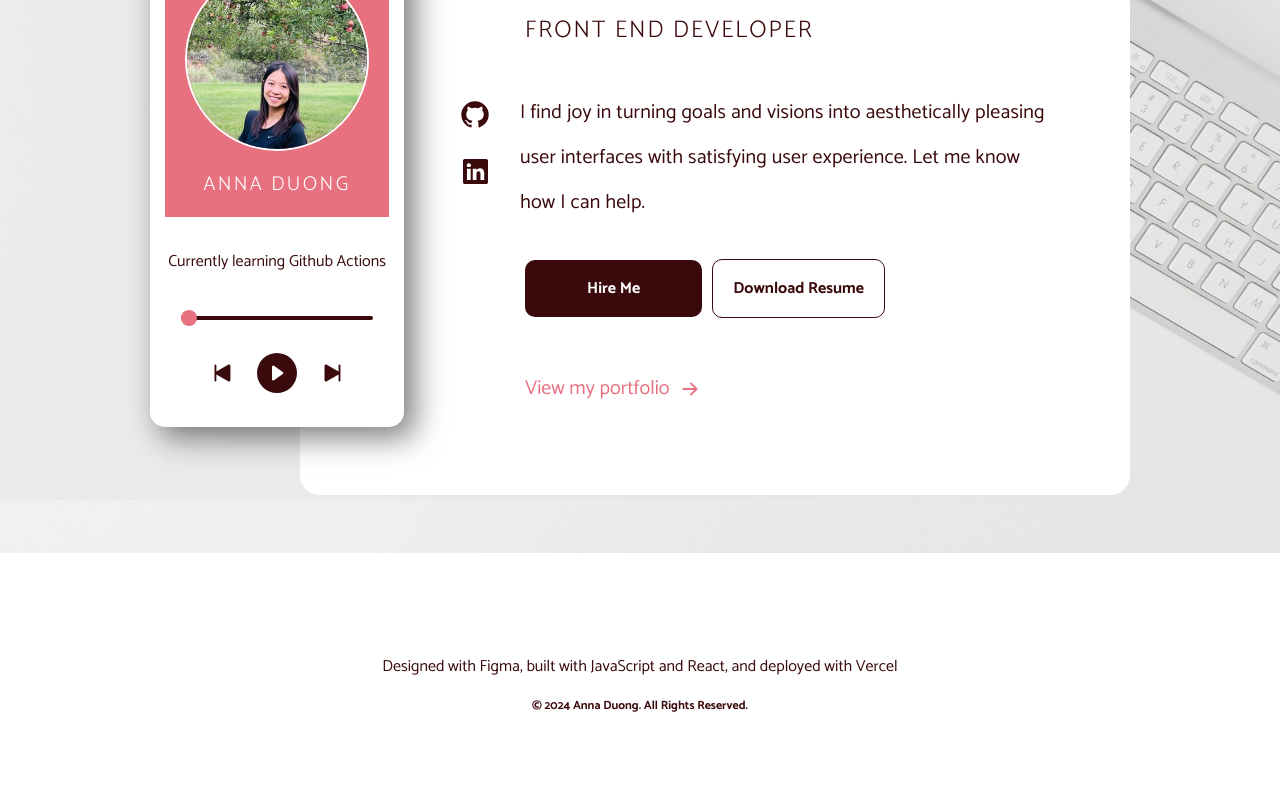
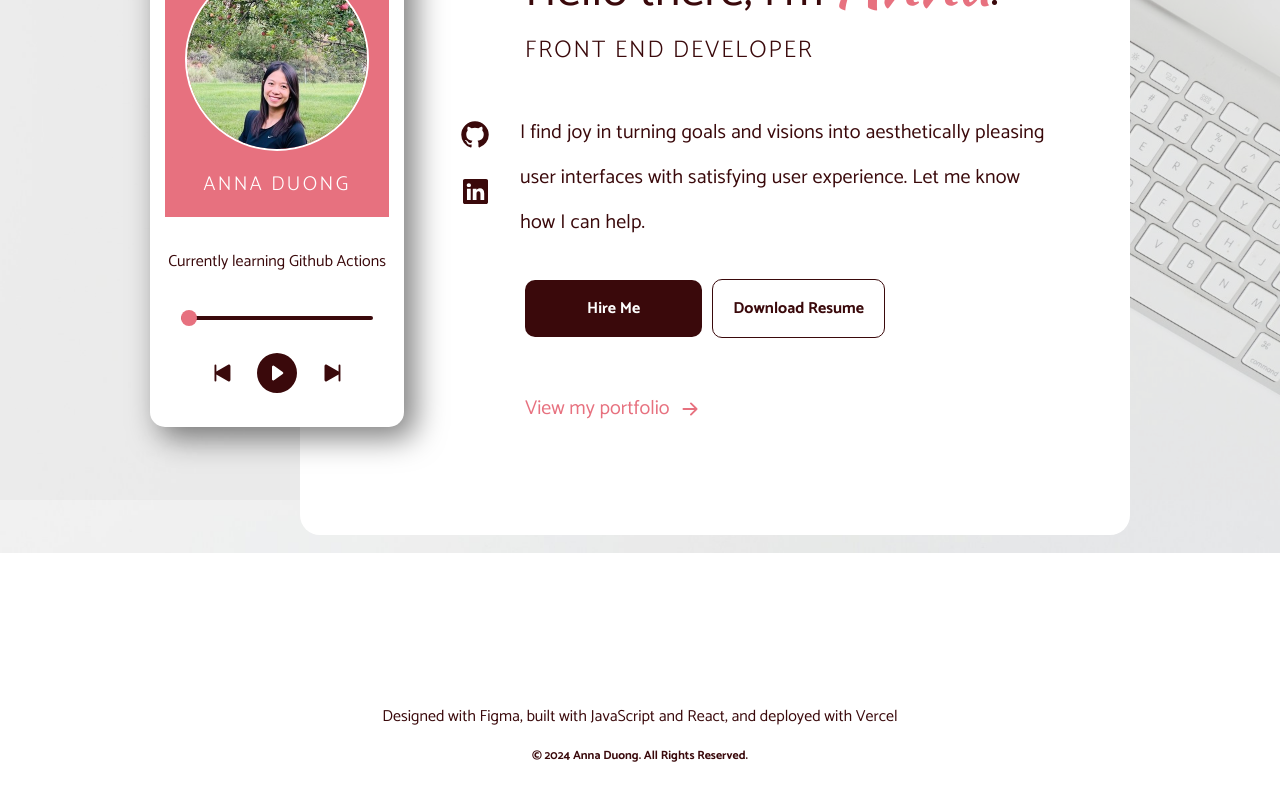
Before and after one commit to annaduong17/portfolio, a React (Create React App) app: page / in a window 1280 px wide. Shown: the part 300-1100 px from the top of the page. Before the commit the page ends 1077 px from the top, so only its background shows below. Built offline with nearby package versions, Linux system fonts and the light colour scheme.

Commit message:
fix Footer and Home

```diff
--- a/src/index.scss
+++ b/src/index.scss
@@ -214,19 +214,20 @@ svg {
   position: relative;
   // border: 1px solid green;
   width: 100%;
-  height: 100vh;
+  height: 800px;
   // flex-grow: 1;
   margin-inline: auto;
+
 
   .home {
     // border: 1px solid pink;
     border-radius: 20px;
     background-color: $white;
-    position: absolute;
+    // position: absolute;
     right: 150px;
-    margin-left: 300px;
-    margin-top: 20px;
-    padding-top: 50px;
+    margin-inline: 300px 150px;
+    margin-top: 30px;
+    padding-block: 60px 20px;
     padding-left: 160px;
     padding-right: 75px;
 
@@ -668,7 +669,7 @@ svg {
 
 .footer {
   text-align: center;
-  padding-bottom: 50px;
+  padding-block: 50px;
 
   .copyright {
     font-size: $text--sm;
@@ -686,8 +687,8 @@ svg {
 
 .back-to-top-btn {
   position: fixed;
-  right: 75px;
-  bottom: 75px;
+  right: 50px;
+  bottom: 50px;
   color: $cherry;
   border: none;
   background: transparent;
```
